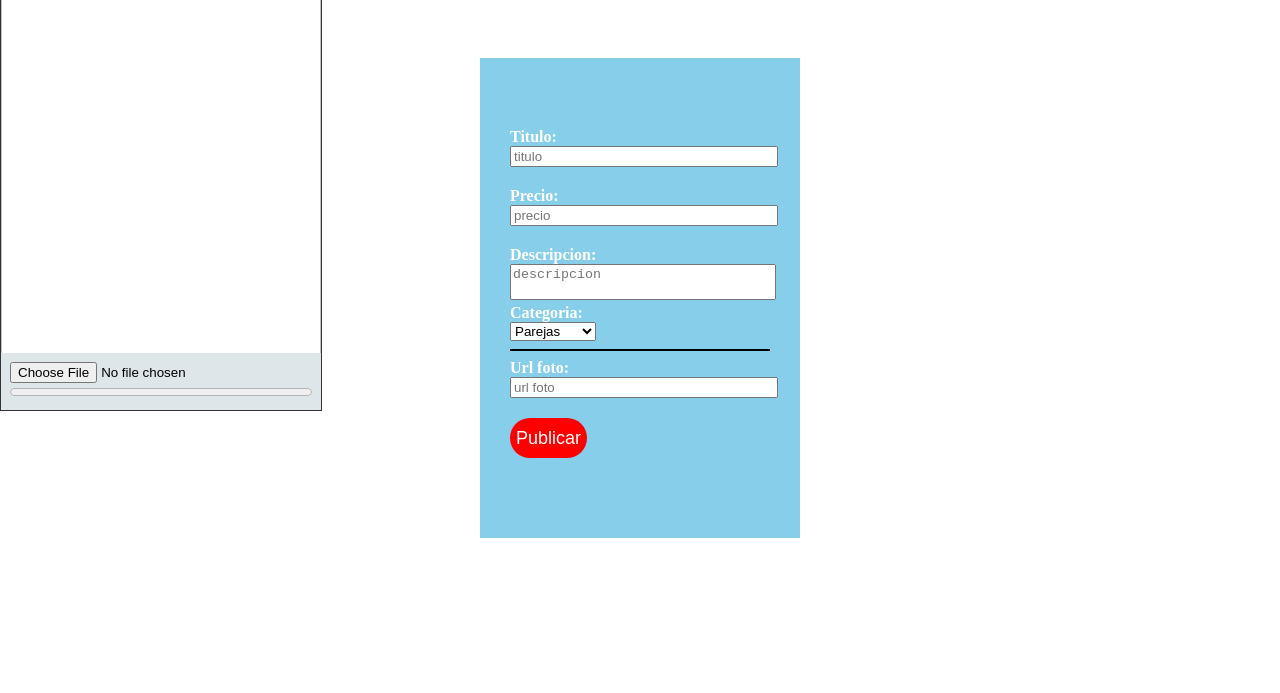
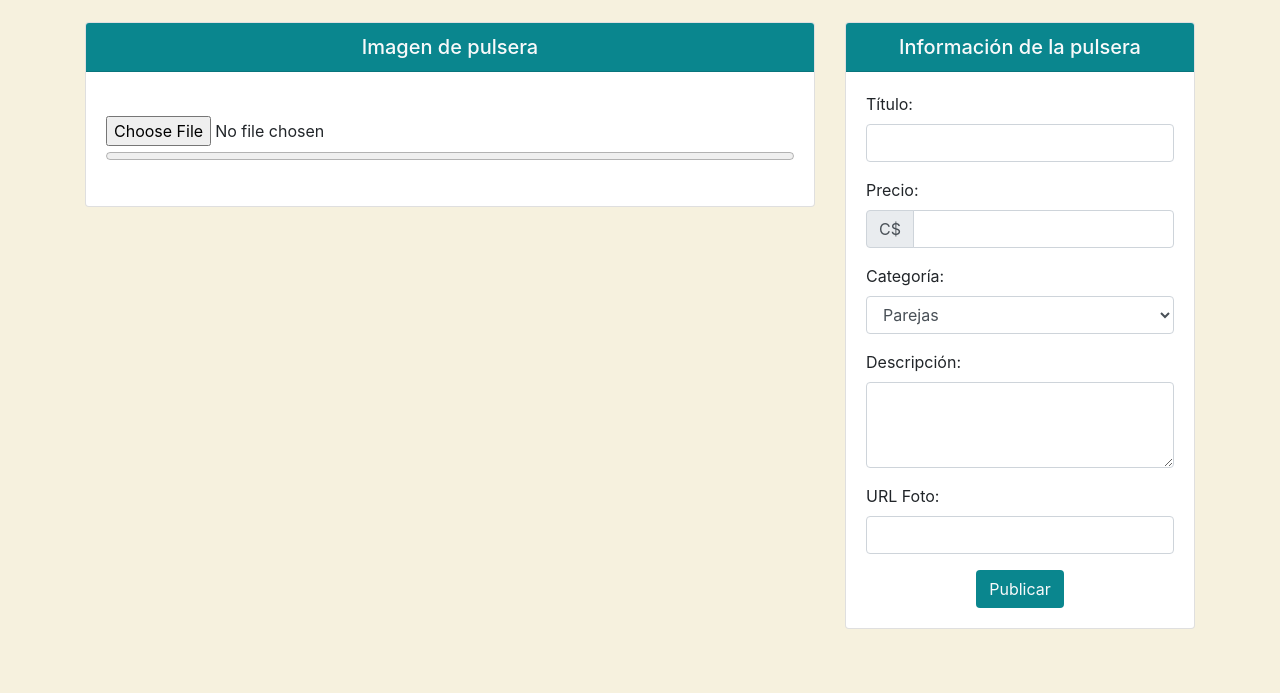
Before and after one commit to ferschoneich01/ONIX-NICARAGUA, a plain HTML site: page templates/Admin.html in a window 1280 px wide. Shown: the part 107-800 px from the top of the page. Drawn offline with nearby package versions, Linux system fonts and the light colour scheme.

Commit message:
Se ha modificado Admit.html

```diff
--- a/templates/Admin.html
+++ b/templates/Admin.html
@@ -1,65 +1,114 @@
 <!DOCTYPE html>
-<html lang="en">
+<html lang="es">
 <head>
+
     <meta charset="UTF-8">
     <meta name="viewport" content="width=device-width, initial-scale=1.0">
-    <meta http-equiv="X-UA-Compatible" content="ie=edge">
-    <link href="/static/styles.css" rel="stylesheet">
+
+    <link href="https://stackpath.bootstrapcdn.com/bootstrap/4.5.0/css/bootstrap.min.css" rel="stylesheet">
     <link rel="shortcut icon" type="image/x-icon" href="https://res.cloudinary.com/dzlbg8ni6/image/upload/v1591566067/h73wqoazbdbe7nod0ghu.jpg">
+
     <title>Admin | Onix Nicaragua</title>
+    <font face="Berlin Sans FB">
+      <div class="text-light" style="background-color:#0a868e">
+        <br>
+        <center><h1>ONIX Nicaragua</h1></center>
+        <br>
+     </div>
+    </font>
+
+
+    <br>
+
+
 </head>
 
-<body>
-    <a href="/" color="Blue">ONIX NICARAUA</a>
+<body style="background-color:#f6f1de">
 
-    <hr color="black">
     <!-- CONTAINER CLASS TO CENTER THE CARD ELEMENT -->
     <div class="container">
 
-        <!-- CARD ELEMENT -->
+        <div class="row">
+
+          <div class="col-sm-8">
             <div class="card">
-            <img id="img-preview">
-            <div class="card-footer">
-                <input type="file" id="img-uploader">
+              <span class="border-0 rounded">
+               <h5 class="card-header text-center text-light" style="background-color:#0a868e">Imagen de pulsera</h5>
+
+               <div class="card-body">
+
+                <div class="form-group">
+                    <center><img id="img-preview"></center>
+                    <input type="file" class="form-control-file" id="img-uploader">
                     <progress id="img-upload-bar" value="0" max="100" style="width: 100%"></progress>
+                  </div>
+
+              </div>
+              </span>
             </div>
           </div>
 
+        <!-- Formulario para subir datos de las pulseras a publicar -->
+          <div class="col-sm-4">
+            <div class="card">
+            <span class="border-0 rounded">
+             <h5 class="card-header text-center text-light" style="background-color:#0a868e">Información de la pulsera</h5>
+              <div class="card-body">
+                  <form>
+                      <div class="form-group">
+                        <label for="nombre">Título:</label>
+                        <input type="text" class="form-control" id="nombre" name="nombre" required>
                       </div>
 
-    <!-- Formulario para subir datos de las pulseras a publicar -->
-    <div id="Admin-form">
-    <form action="/Admin" method="POST">
-            <label for="nombre" style="color:white";>Titulo:</label>
+                      <label for="precio">Precio:</label>
+                      <div class="input-group mb-3">
 
-            <input  name= "nombre" type="text" id="nombre" placeholder="titulo">
+                       <div class="input-group-prepend">
+                        <span class="input-group-text">C$</span>
+                       </div>
 
-            <label for="precio" style="color:white";>Precio:</label>
+                       <input type="text" class="form-control" id="precio" name="precio" required>
+                      </div>
 
-            <input  name= "precio" type="text" id="precio" placeholder="precio">
-
-            <label for="descripcion" style="color:white";>Descripcion:</label>
-
-            <textarea name= "descripcion" type="text" id="descripcion" placeholder="descripcion"></textarea>
-
-            <label for="category" style="color:white";>Categoria:</label>
-
-            <select name="category" id="category" >
+                      <div class="form-group">
+                        <label for="exampleFormControlSelect1">Categoría:</label>
+                        <select class="form-control" name="category" id="category">
                           <option>Parejas</option>
                           <option>Caballeros</option>
                           <option>Damas</option>
                           <option>Otros</option>
                         </select>
-            <hr color="transparent">
-            <label for="foto" style="color:white";>Url foto:</label>
-
-            <input  name= "foto" type="text" id="foto" placeholder="url foto">
-
-            <button  class="botonIni" type="submit">Publicar</button></button>
+                      </div>
+                      <div class="form-group">
+                        <label for="descripcion">Descripción:</label>
+                        <textarea class="form-control" name= "descripcion"  id="descripcion" rows="3" required></textarea>
                       </div>
 
-    <!-- SCRIPTS -->
+                      <div class="form-group">
+                        <label for="foto">URL Foto:</label>
+                        <input type="text" class="form-control" id="foto" name="foto" required>
+                      </div>
+                    </form>
+
+                    <center> <button type="submit" class="btn btn-muted text-light" style="background-color:#0a868e">Publicar</button></center>
+
+
+              </div>
+              </span>
+            </div>
+          </div>
+        </div>
+
+
+    </div>
+
+    <!-- Scripts -->
+
+
+    <script src="https://ajax.googleapis.com/ajax/libs/jquery/3.5.1/jquery.min.js"></script>
+    <script src="https://cdnjs.cloudflare.com/ajax/libs/popper.js/1.16.0/umd/popper.min.js"></script>
     <script src="https://cdnjs.cloudflare.com/ajax/libs/axios/0.18.0/axios.min.js"></script>
     <script src="/static/admin.js"></script>
+
 </body>
 </html>
```
Lines whose indentation alone changed are shown as unchanged.
